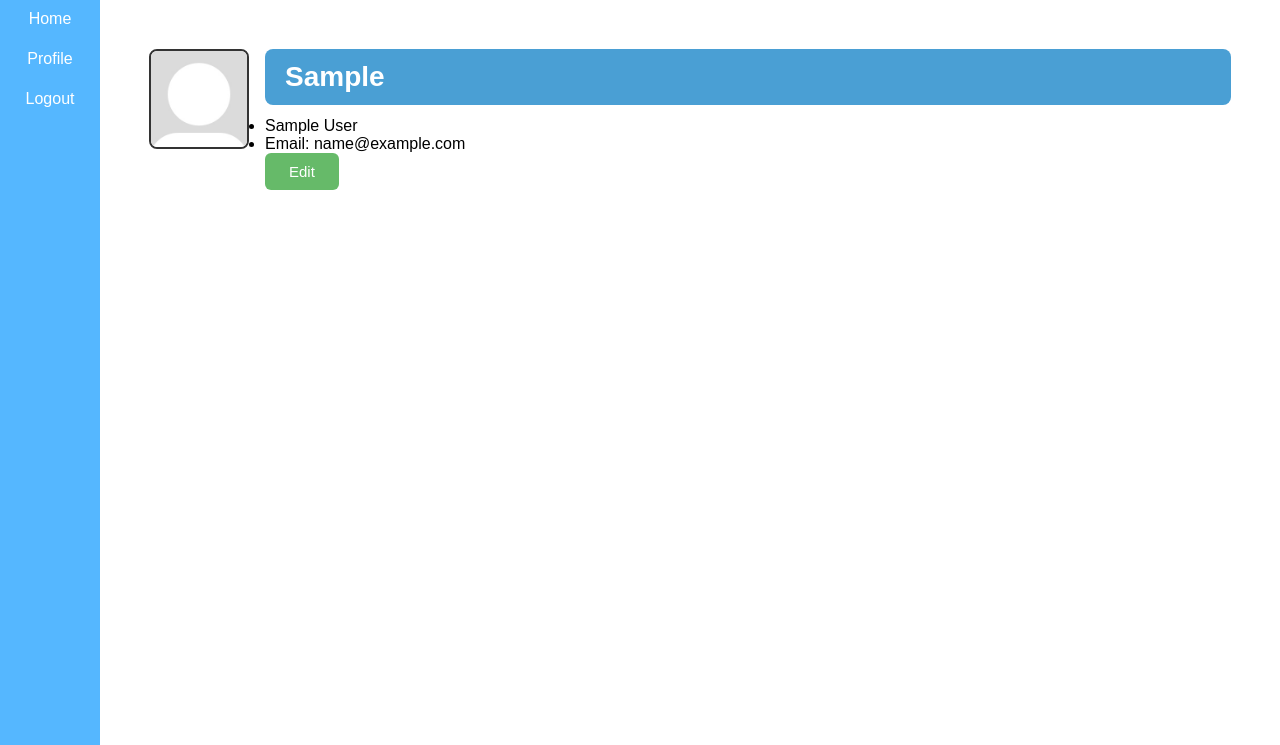
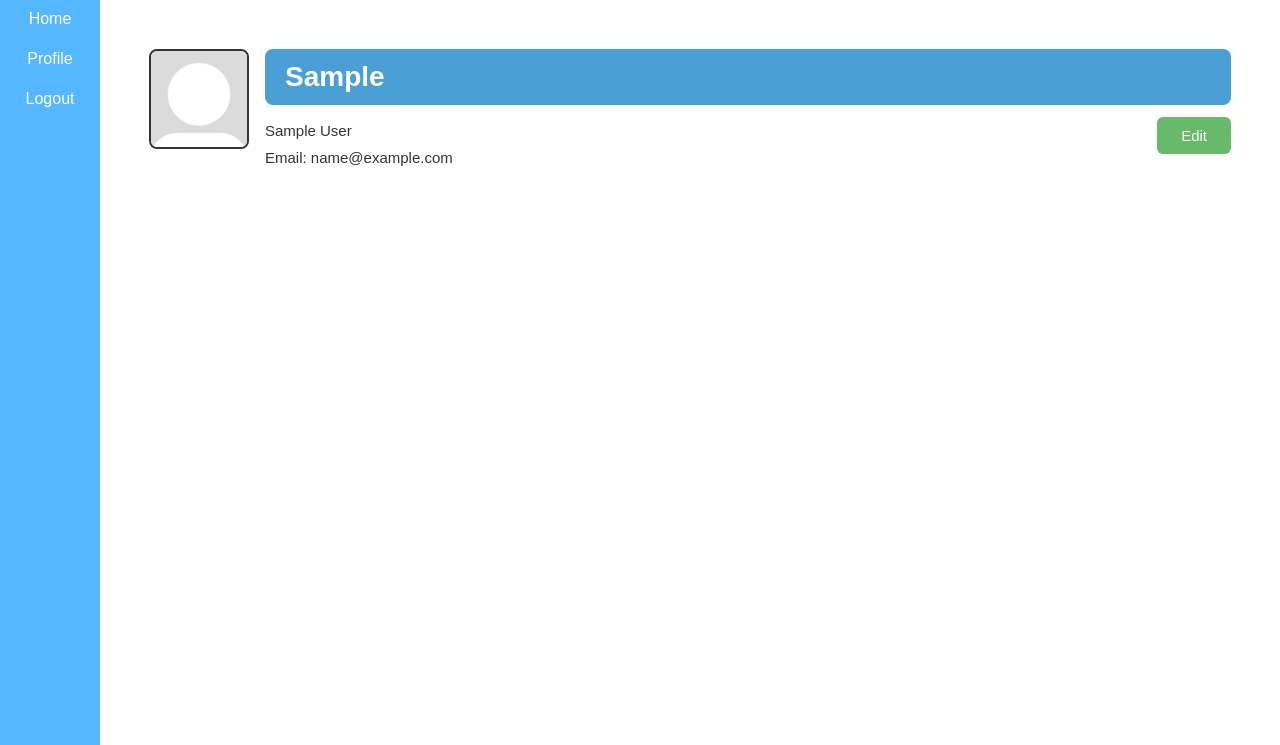
Before and after one commit to nabl2290/cspb-3308-team-5-project, a Flask app: page /user/1 in a window 1280 px wide. Shown: the part 55-800 px from the top of the page. Run offline with Flask 3, Linux system fonts and the light colour scheme; tables that the repository leaves empty hold one stand-in row (values such as "Sample post").

Commit message:
add error message and add missing user info list styling

```diff
--- a/app.py
+++ b/app.py
@@ -133,8 +133,8 @@ def update_user(user_id):
 
     # first check the validation in the front end
     if not form.validate():
-        print("invalid form!")
-        return render_template('edit_user.html', user=user, form=form)
+        message = "Form error! Make sure passwords match or are both empty."
+        return render_template('edit_user.html', user=user, form=form, error=message)
 
     # then try to make the update to the database
     # and handle an error if the database input validation raises an error too
@@ -147,7 +147,7 @@ def update_user(user_id):
         q.update_user(user, fields)
     except ValueError as e:
         print(f"error: {e}")
-        return render_template('edit_user.html', user=user, form=form)
+        return render_template('edit_user.html', user=user, form=form, error=e)
 
     # redirect to the dashboard if all went well
     return redirect(url_for('dashboard', user_id=user.id))
--- a/static/css/user_profile.css
+++ b/static/css/user_profile.css
@@ -87,3 +87,21 @@
 .form-note {
     margin: 20px;
 }
+
+.form-error {
+    color: #b71c1c;
+    margin-top: 12px;
+}
+
+.info-row {
+    display: flex;
+    align-items: flex-start;
+    justify-content: space-between;
+}
+
+.info-list {
+    list-style: none;
+    font-size: 15px;
+    line-height: 1.8;
+    color: #333;
+}
--- a/templates/edit_user.html
+++ b/templates/edit_user.html
@@ -21,6 +21,9 @@
             <div class="form-label">{{ form.password_confirmed.label }}</div>
             <div> {{ form.password_confirmed(size=20) }}</div>
         </div>
+        {% if error %}
+            <div class="form-error">{{ error }}</div>
+        {% endif %}
         <div class="form-note"><em>Note: leave both password fields empty to not change password, or ensure both passwords are the same new text to update your password.</em></div>
         <button type="submit" class="edit-btn">Save</button>
     </form>
```
